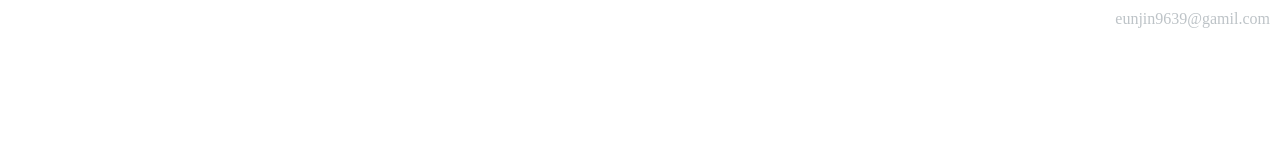
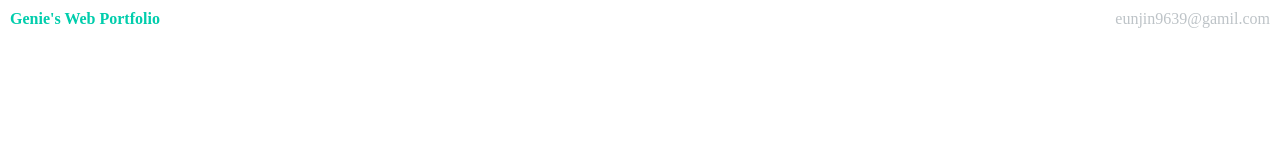
Before and after one commit to eunjin0212/eunjin0212, a React (Create React App) app: page / in a window 1280 px wide. Shown: the top 160 px of the page. Built offline with nearby package versions, Linux system fonts and the light colour scheme.

Commit message:
이메일 보내기 추가, css 변경

```diff
--- a/src/Components/Header.jsx
+++ b/src/Components/Header.jsx
@@ -1,29 +1,32 @@
-import React from "react";
-import styled from "styled-components";
+import React from 'react'
+import styled from 'styled-components'
 
 const Header = () => {
   return (
     <HeaderWrapper>
       <Title>Genie's Web Portfolio</Title>
-            <Email>eunjin9639@gamil.com</Email>
+      <Email href="mailto:someone@yoursite.com" target="_blank">
+        eunjin9639@gamil.com
+      </Email>
     </HeaderWrapper>
-    );
-};
+  )
+}
 
-export default Header;
+export default Header
 const HeaderWrapper = styled.div`
   display: flex;
+  width: 100%;
   justify-content: space-between;
   background-color: inherit;
-    color: white;
-    margin: 10px;
-`;
+  color: #00cdac;
+  padding: 10px;
+`
 
 const Title = styled.div`
   font-weight: bold;
-`;
+`
 
-const Email = styled.div`
+const Email = styled.a`
   color: #bdc3c7;
   font-weight: lighter;
-`;
+`
```
Lines whose indentation alone changed are shown as unchanged.
